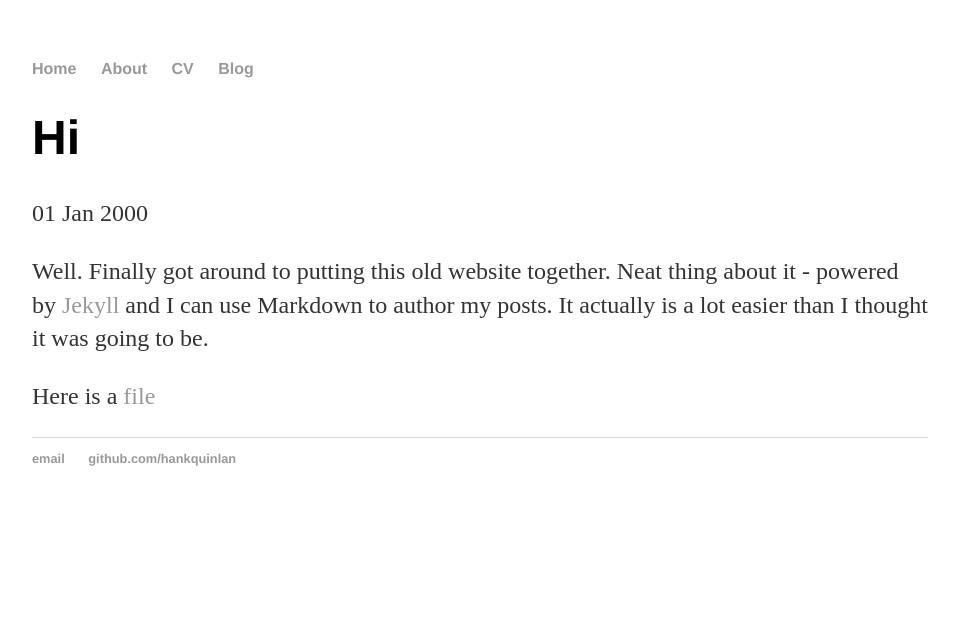
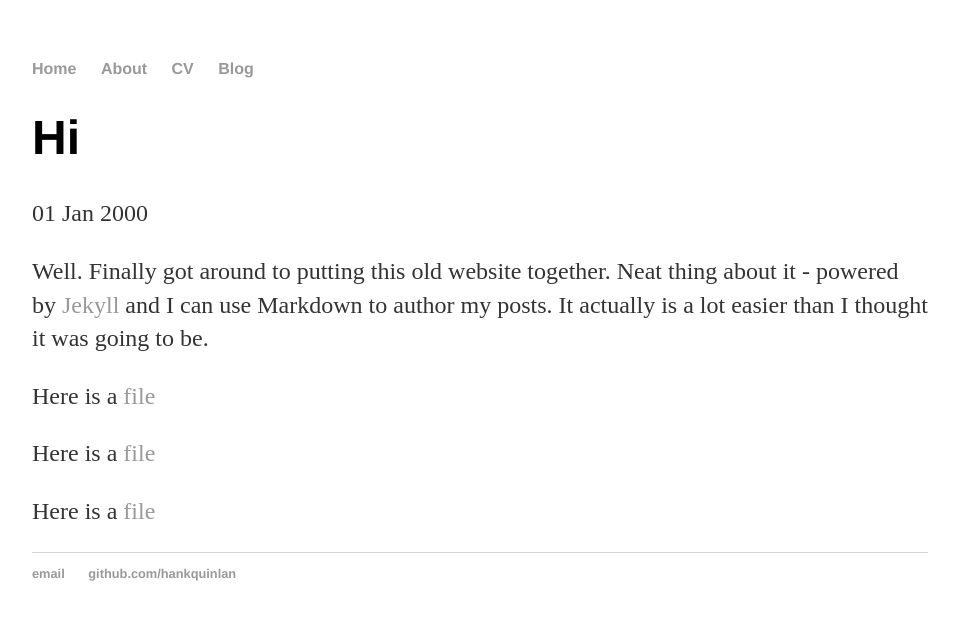
Before and after one commit to stanleyhartwell/stanleyhartwell.github.io, a Jekyll site: the page built from _posts/2000-01-01-hi.md, in a window 1280 px wide. Shown: the top 620 px of the page, without its empty margins (160-1119 px from the left). Built offline with Jekyll 4.4.1, drawn with Linux system fonts in a browser that asks for light colours.

Commit message:
Update 2000-01-01-hi.md

```diff
--- a/_posts/2000-01-01-hi.md
+++ b/_posts/2000-01-01-hi.md
@@ -7,3 +7,7 @@ date: 2000-01-01
 Well. Finally got around to putting this old website together. Neat thing about it - powered by [Jekyll](http://jekyllrb.com) and I can use Markdown to author my posts. It actually is a lot easier than I thought it was going to be.
 
 Here is a [file]({{site.baseurl}}/a.pdf)
+
+Here is a [file]({{site.baseurl}}/_posts/a.pdf)
+
+Here is a [file](/a.pdf)
```
